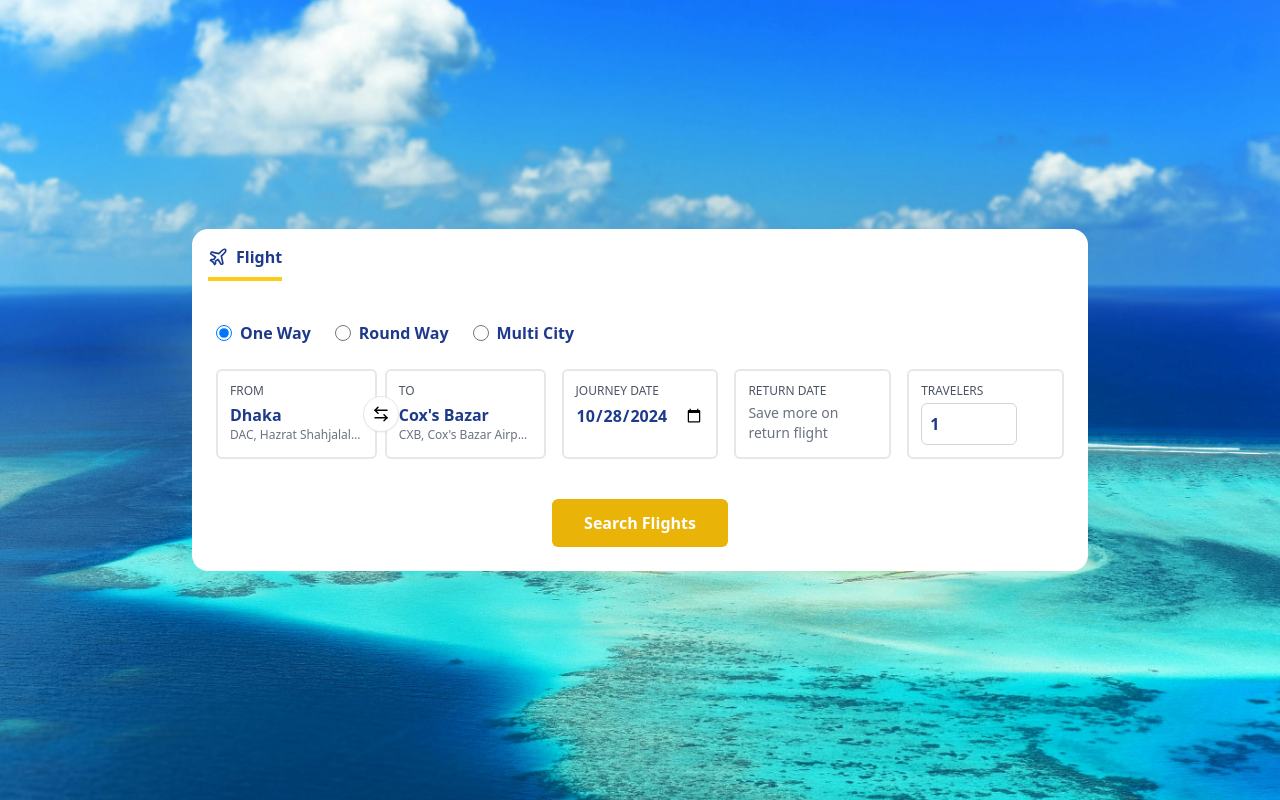
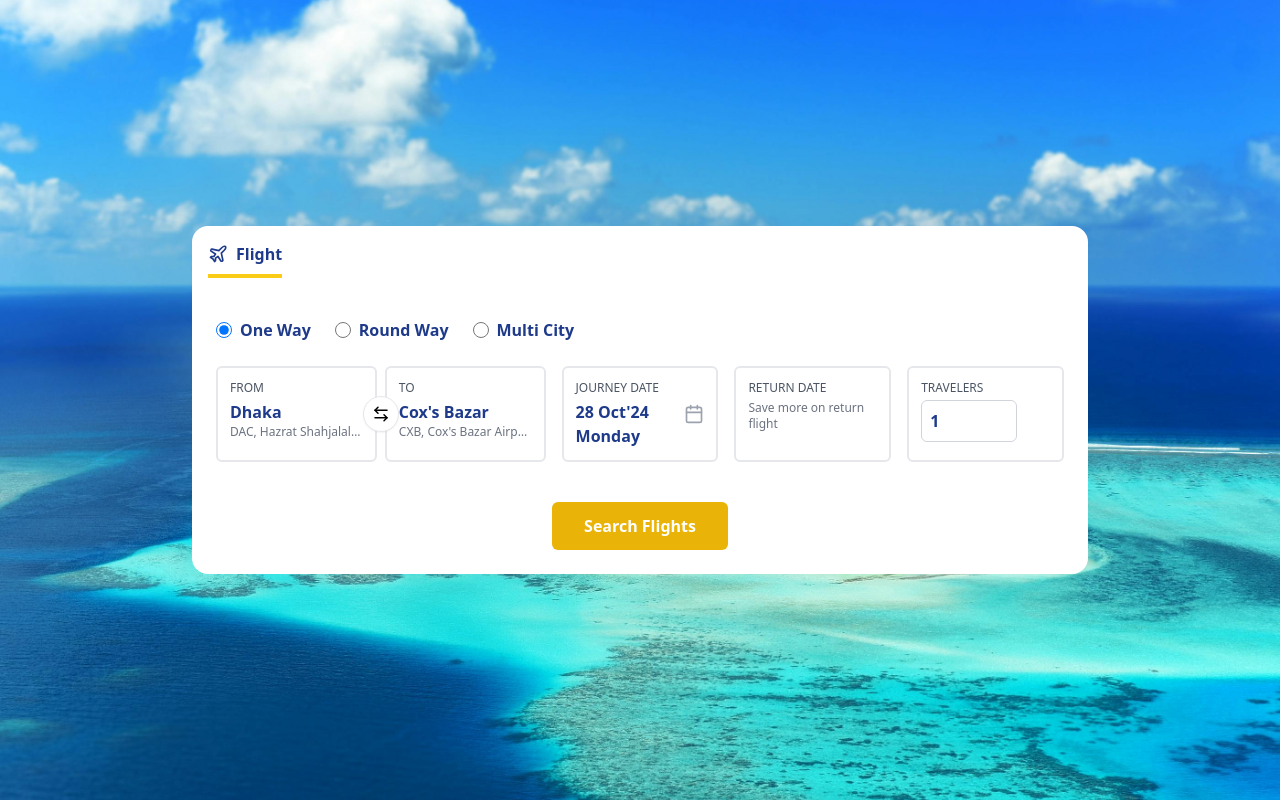
Before and after one commit to farijultanjim/BookNow, a Next.js app: page / in a window 1280 px wide. Built offline with nearby package versions, Linux system fonts and the light colour scheme.

Commit message:
date picker updated

```diff
--- a/app/layout.jsx
+++ b/app/layout.jsx
@@ -13,7 +13,7 @@ const geistMono = localFont({
 });
 
 export const metadata = {
-  title: "Create Next App",
+  title: "Book Now",
   description: "Generated by create next app",
 };
 
--- a/components/FlighSearchHero.jsx
+++ b/components/FlighSearchHero.jsx
@@ -1,7 +1,7 @@
 "use client";
 
-import React, { useState } from "react";
-import { ArrowLeftRight, Plane, X } from "lucide-react";
+import React, { useState, useRef } from "react";
+import { ArrowLeftRight, Calendar, Plane, X } from "lucide-react";
 
 const FlightSearchHero = () => {
   const [tripType, setTripType] = useState("oneWay");
@@ -17,6 +17,26 @@ const FlightSearchHero = () => {
   const [multiCityLocations, setMultiCityLocations] = useState([
     { from: "", fromCode: "", to: "", toCode: "", date: "" },
   ]);
+
+  // Create refs for date inputs
+  const primaryJourneyDateRef = useRef(null);
+  const returnDateRef = useRef(null);
+  const multiCityDateRefs = useRef([]);
+
+  // Initialize refs for multi-city dates
+  React.useEffect(() => {
+    multiCityDateRefs.current = multiCityLocations.map(() => React.createRef());
+  }, [multiCityLocations.length]);
+
+  const formatDate = (dateString) => {
+    if (!dateString) return "";
+    const date = new Date(dateString);
+    const day = date.getDate();
+    const month = date.toLocaleString("default", { month: "short" });
+    const year = date.getFullYear().toString().slice(2);
+    const weekday = date.toLocaleString("default", { weekday: "long" });
+    return `${day} ${month}'${year} ${weekday}`;
+  };
 
   const handleSwapLocations = () => {
     const tempLocation = fromLocation;
@@ -134,7 +154,7 @@ const FlightSearchHero = () => {
                 : "grid-cols-1 md:grid-cols-2 lg:grid-cols-5"
             }`}
           >
-            {/* From/To Container - Takes 2 columns in all layouts */}
+            {/* From/To Container */}
             <div className="md:col-span-2 grid grid-cols-2 gap-2 relative">
               {/* From */}
               <div className="border-2 rounded-md p-3 bg-white">
@@ -174,40 +194,60 @@ const FlightSearchHero = () => {
             </div>
 
             {/* Journey Date */}
-            <div className="border-2 rounded-md p-3 bg-white">
+            <button
+              onClick={() => primaryJourneyDateRef.current?.showPicker()}
+              className="border-2 rounded-md p-3 bg-white text-left relative hover:border-blue-500 transition-colors"
+            >
               <label className="text-xs text-gray-600 uppercase block mb-1">
                 JOURNEY DATE
               </label>
+              <div className="text-blue-900 font-semibold">
+                {formatDate(journeyDate)}
+              </div>
+              <Calendar className="absolute right-3 top-1/2 -translate-y-1/2 text-gray-400 h-5 w-5" />
               <input
                 type="date"
+                ref={primaryJourneyDateRef}
                 value={journeyDate}
                 onChange={(e) => setJourneyDate(e.target.value)}
-                className="text-blue-900 font-semibold w-full outline-none"
+                className="hidden"
               />
-            </div>
+            </button>
 
             {/* Return Date - Only show for non-multiCity */}
-            {tripType !== "multiCity" && (
-              <div className="border-2 rounded-md p-3 bg-white">
-                <label className="text-xs text-gray-600 uppercase block mb-1">
-                  RETURN DATE
-                </label>
-                {tripType === "roundWay" ? (
+            {tripType !== "multiCity" &&
+              (tripType === "roundWay" ? (
+                <button
+                  onClick={() => returnDateRef.current?.showPicker()}
+                  className="border-2 rounded-md p-3 bg-white text-left relative hover:border-blue-500 transition-colors"
+                >
+                  <label className="text-xs text-gray-600 uppercase block mb-1">
+                    RETURN DATE
+                  </label>
+                  <div className="text-blue-900 font-semibold">
+                    {formatDate(returnDate)}
+                  </div>
+                  <Calendar className="absolute right-3 top-1/2 -translate-y-1/2 text-gray-400 h-5 w-5" />
                   <input
                     type="date"
+                    ref={returnDateRef}
                     value={returnDate}
                     onChange={(e) => setReturnDate(e.target.value)}
-                    className="text-blue-900 font-semibold w-full outline-none"
+                    className="hidden"
                   />
-                ) : (
-                  <p className="text-sm text-gray-500">
+                </button>
+              ) : (
+                <div className="border-2 rounded-md p-3 bg-white text-left relative">
+                  <label className="text-xs text-gray-600 uppercase block mb-1">
+                    RETURN DATE
+                  </label>
+                  <p className="text-xs text-gray-500">
                     Save more on return flight
                   </p>
-                )}
-              </div>
-            )}
+                </div>
+              ))}
 
-            {/* Travelers - Common for all trip types */}
+            {/* Travelers */}
             <div className="border-2 rounded-md p-3 bg-white">
               <label className="text-xs text-gray-600 uppercase block mb-1">
                 TRAVELERS
@@ -216,7 +256,7 @@ const FlightSearchHero = () => {
                 type="number"
                 min="1"
                 value={travelers}
-                onChange={(e) => setTravelers(e.target.value)}
+                onChange={(e) => setTravelers(parseInt(e.target.value))}
                 className="text-blue-900 font-semibold w-24 border border-gray-300 rounded-md p-2 outline-none"
               />
             </div>
@@ -269,22 +309,31 @@ const FlightSearchHero = () => {
                   </div>
 
                   {/* Journey Date */}
-                  <div className="border-2 rounded-md p-3 bg-white">
+                  <button
+                    onClick={() =>
+                      multiCityDateRefs.current[index]?.current?.showPicker()
+                    }
+                    className="border-2 rounded-md p-3 bg-white text-left relative hover:border-blue-500 transition-colors"
+                  >
                     <label className="text-xs text-gray-600 uppercase block mb-1">
                       JOURNEY DATE
                     </label>
+                    <div className="text-blue-900 font-semibold">
+                      {formatDate(location.date)}
+                    </div>
+                    <Calendar className="absolute right-3 top-1/2 -translate-y-1/2 text-gray-400 h-5 w-5" />
                     <input
                       type="date"
+                      ref={multiCityDateRefs.current[index]}
                       value={location.date}
                       onChange={(e) =>
                         handleLocationChange(e.target.value, "date", index)
                       }
-                      className="text-blue-900 font-semibold w-full outline-none"
-                      placeholder="Pick a date"
+                      className="hidden"
                     />
-                  </div>
+                  </button>
 
-                  {/* Action Column (Delete or Add Another City) */}
+                  {/* Action Column */}
                   <div className="flex items-center border-2 rounded-md p-3 bg-white justify-center">
                     {index === multiCityLocations.length - 1 ? (
                       <button
```
